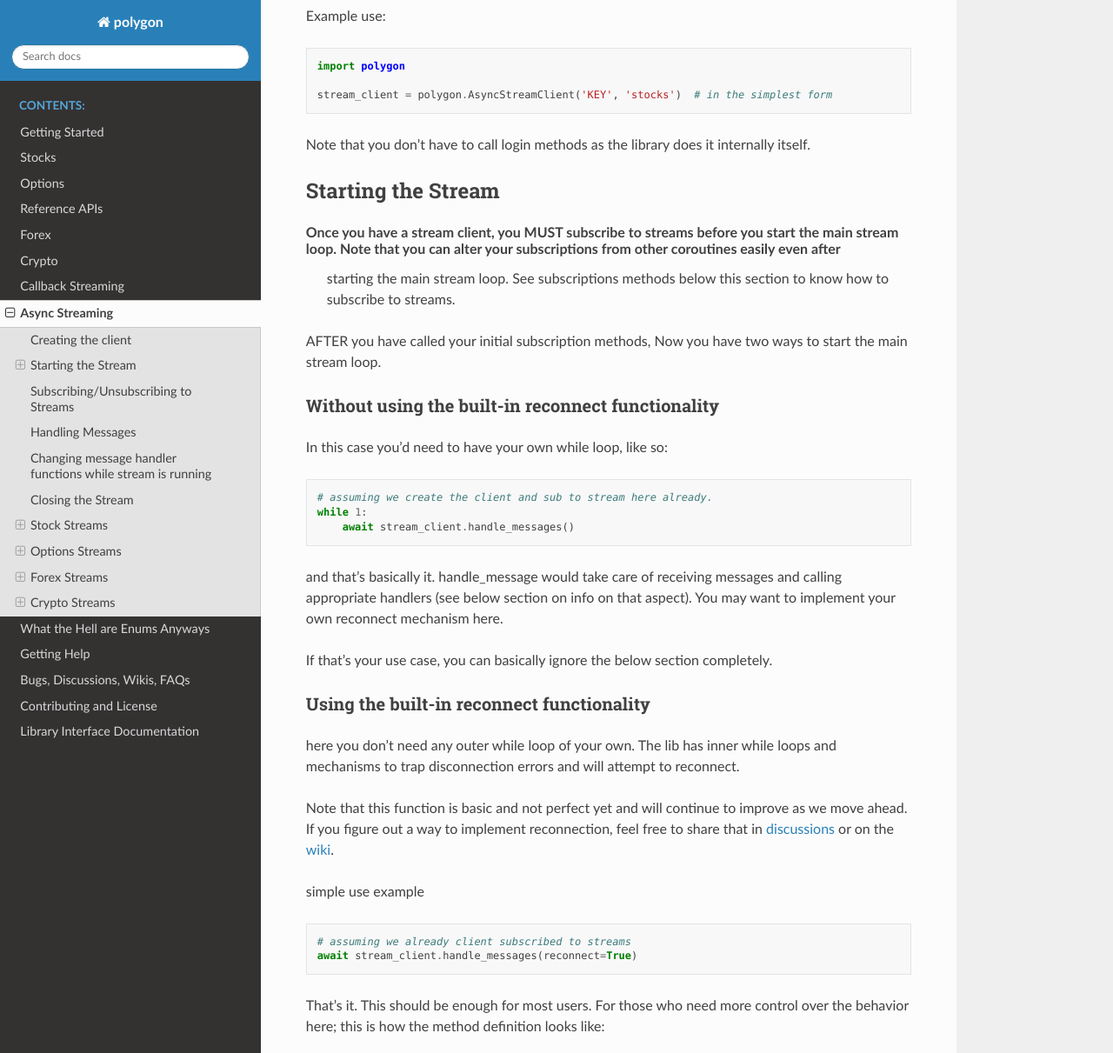
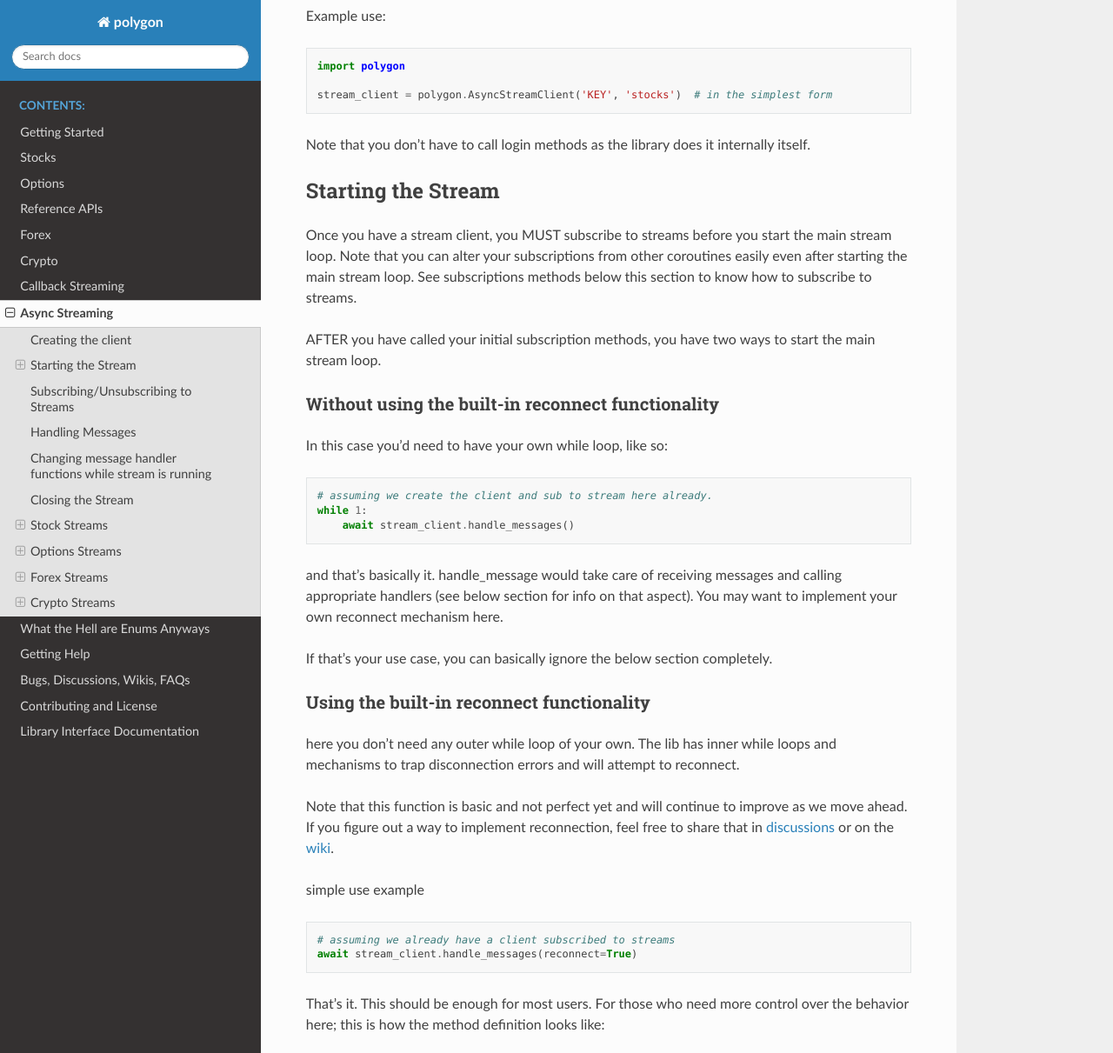
Before and after one commit to pssolanki111/polygon, a Sphinx documentation site: the page built from docs/Async-Streaming.rst, in a window 1280 px wide and 1400 px high, scrolled down 959 px, cut to the strip 0-1211 px from the top of the window. Shown: the whole strip at 87% size. Built offline with Sphinx 7.4.7 and the Read the Docs theme 2.0.0, drawn with Linux system fonts in a browser that asks for light colours; some of the changed text lies outside the part shown.

Commit message:
pathced some format issues with async stream docs

```diff
--- a/docs/Async-Streaming.rst
+++ b/docs/Async-Streaming.rst
@@ -45,9 +45,9 @@ Starting the Stream
 -------------------
 
 Once you have a stream client, you MUST subscribe to streams before you start the main stream loop. Note that you can alter your subscriptions from other coroutines easily even after
- starting the main stream loop. See subscriptions methods below this section to know how to subscribe to streams.
+starting the main stream loop. See subscriptions methods below this section to know how to subscribe to streams.
 
-AFTER you have called your initial subscription methods, Now you have two ways to start the main stream loop.
+AFTER you have called your initial subscription methods, you have two ways to start the main stream loop.
 
 Without using the built-in reconnect functionality
 ~~~~~~~~~~~~~~~~~~~~~~~~~~~~~~~~~~~~~~~~~~~~~~~~~~
@@ -60,7 +60,7 @@ In this case you'd need to have your own while loop, like so:
   while 1:
       await stream_client.handle_messages()
 
-and that's basically it. handle_message would take care of receiving messages and calling appropriate handlers (see below section on info on that aspect).
+and that's basically it. handle_message would take care of receiving messages and calling appropriate handlers (see below section for info on that aspect).
 You may want to implement your own reconnect mechanism here.
 
 If that's your use case, you can basically ignore the below section completely.
@@ -77,7 +77,7 @@ simple use example
 
 .. code-block:: python
 
-  # assuming we already client subscribed to streams
+  # assuming we already have a client subscribed to streams
   await stream_client.handle_messages(reconnect=True)
 
 That's it. This should be enough for most users. For those who need more control over the behavior here; this is how the method definition looks like:
@@ -94,7 +94,7 @@ Symbols names must be specified as a list of symbols: ``['AMD', 'NVDA', 'LOL']``
 Not specifying a list of symbols results in the action being applied to ``ALL`` tickers in that service.
 
 The Second argument on all unsubscribe methods is the ``handler_function`` which represents the handler function you'd like the library to call when a message from that service is
- received. You can have one handler for multiple services. Not supplying a handler results in the library using the default message handler.
+received. You can have one handler for multiple services. Not supplying a handler results in the library using the default message handler.
 
 Handling Messages
 -----------------
```
Also changed, not shown: other parts of docs/Async-Streaming.rst (+4 -1 lines).
